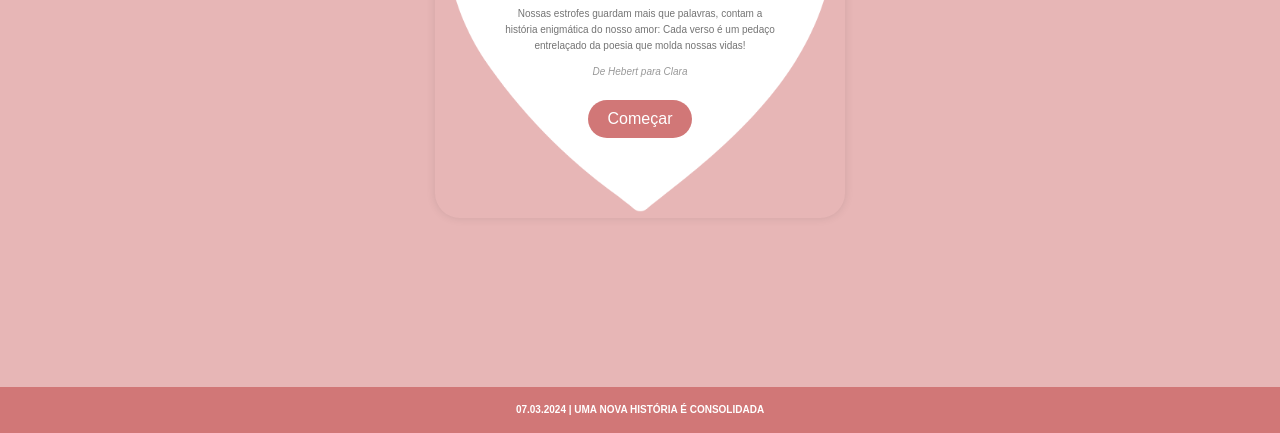
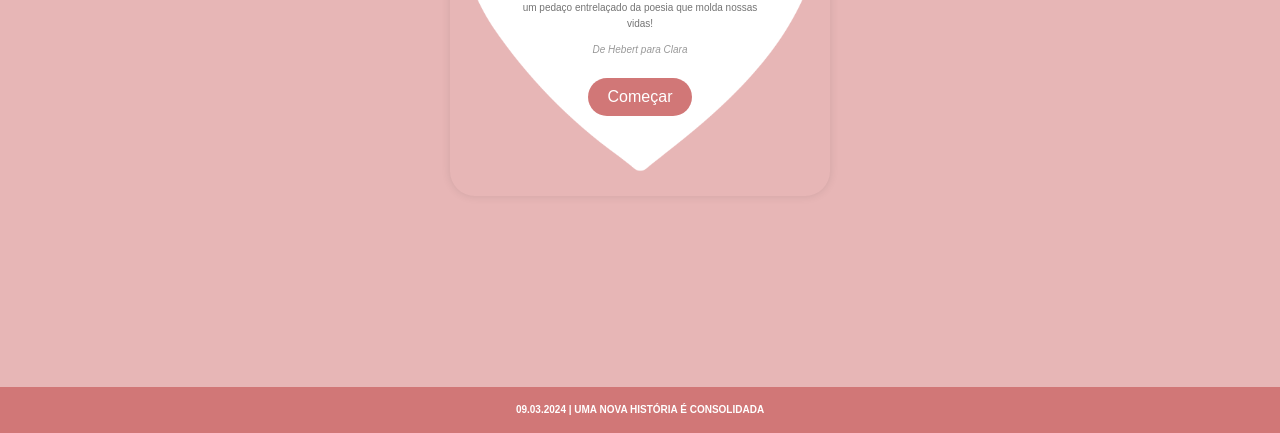
Before and after one commit to httpsHEBERT/Moments, a plain HTML site: page index.html in a window 1280 px wide. Shown: the part 367-800 px from the top of the page. Drawn offline with Linux system fonts and the light colour scheme.

Commit message:
Add files via upload

```diff
--- a/index.html
+++ b/index.html
@@ -17,7 +17,7 @@
       <a href="#" class="button" id="startButton">Começar</a>
     </div>
     <footer>
-      <p style="color: #fff">07.03.2024 | UMA NOVA HISTÓRIA É CONSOLIDADA</p>
+      <p style="color: #fff">09.03.2024 | UMA NOVA HISTÓRIA É CONSOLIDADA</p>
     </footer>
     <div id="poem" class="hidden">
       <p class="estrofe">...</p>
--- a/styles.css
+++ b/styles.css
@@ -1,6 +1,7 @@
 body {
   font-family: Arial, sans-serif;
   margin: 0;
+  margin-top: -30px;
   padding: 0;
   background-color: #e7b6b6;
   display: flex;
@@ -11,7 +12,7 @@ body {
 }
 
 .container {
-  max-width: 270px;
+  max-width: 240px;
   padding: 70px;
   text-align: center;
   background-color: transparent;
```
